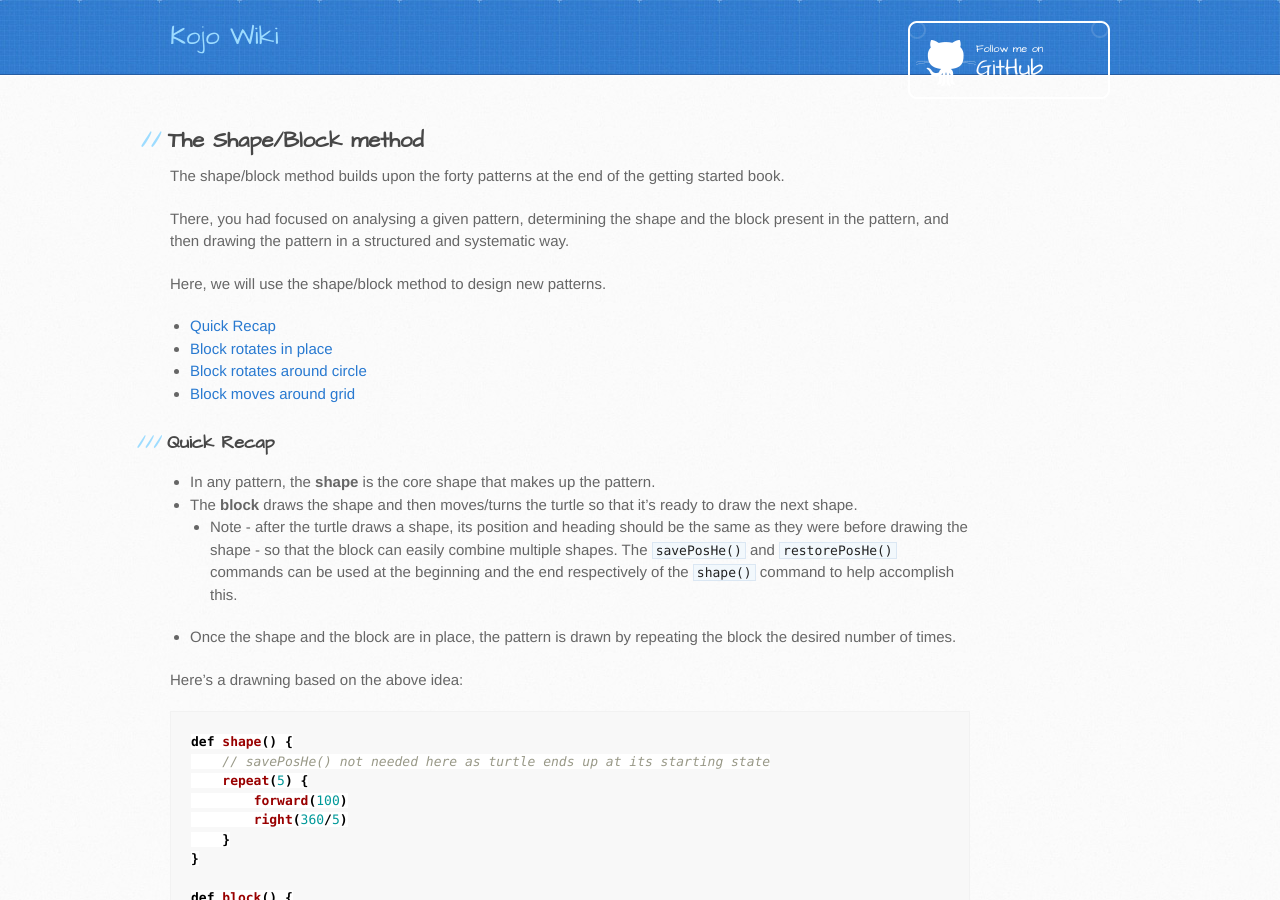
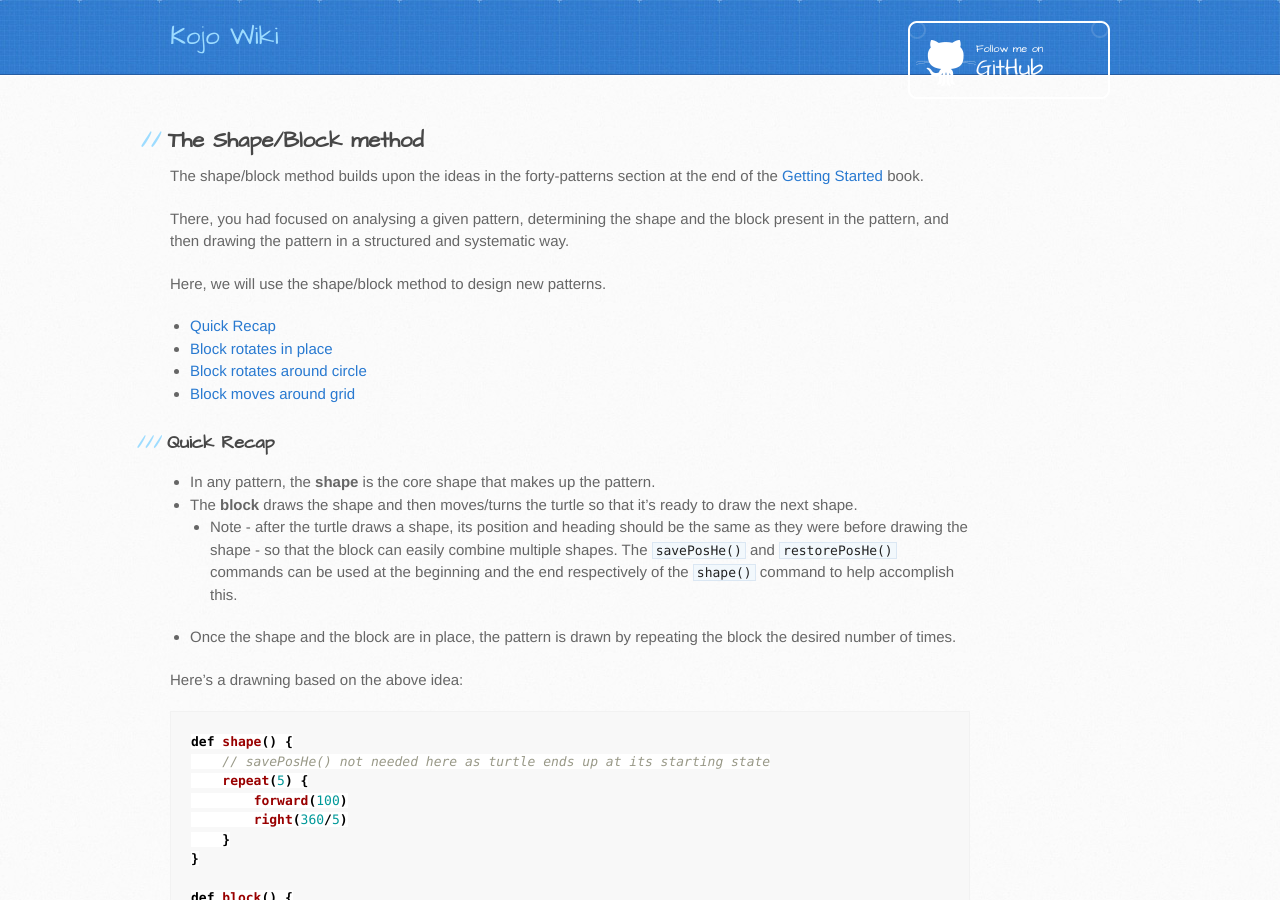
Before and after one commit to kojodoc/kojodoc.github.io, a Jekyll site: the page built from art-ideas/shape-block.md, in a window 1280 px wide and 900 px high. Built offline with Jekyll 4.4.1, drawn with Linux system fonts in a browser that asks for light colours; our own code applies the rules of GitHub Pages for plain Markdown files; the repository's description, which GitHub fills in, is left out.

Commit message:
Tweak shape/block method description.

```diff
--- a/art-ideas/shape-block.md
+++ b/art-ideas/shape-block.md
@@ -1,5 +1,5 @@
 ## The Shape/Block method
-The shape/block method builds upon the forty patterns at the end of the getting started book.
+The shape/block method builds upon the ideas in the forty-patterns section at the end of the [Getting Started](http://wiki.kogics.net/kojo-codeactive-books#getting-started) book.
 
 There, you had focused on analysing a given pattern, determining the shape and the block present in the pattern, and then drawing the pattern in a structured and systematic way.
 
```
